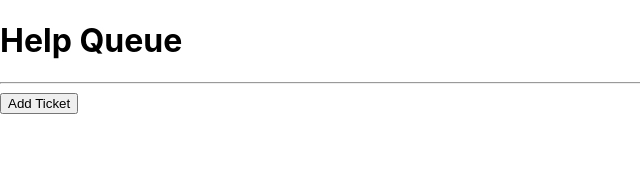
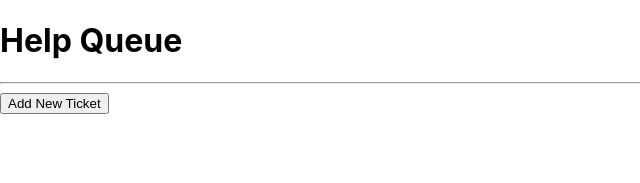
Before and after one commit to lmschless/react-practice, a React (Create React App) app: page / in a window 1280 px wide. Shown: the top 183 px of the page, without its empty margins (0-640 px from the left). Built offline with nearby package versions, Linux system fonts and the light colour scheme.

Commit message:
starting to add ticketdetail component.

```diff
--- a/src/components/TicketControl.js
+++ b/src/components/TicketControl.js
@@ -8,17 +8,18 @@ export default class TicketControl extends Component {
 		this.state = {
 			formVisableOnPage: false,
 			masterTicketList: [],
+			selectedTicket: null
 			// clickCounter: 0,
 			// buttonText: 'Create a new ticket',
-			currentlyVisibleState: (
-				<React.Fragment>
-					<h3>Epicodus Help Queue Ticket Submission</h3>
-					<p>
-						Click below to create a ticket and a teacher will be right over to
-						assist!
-					</p>
-				</React.Fragment>
-			)
+			// currentlyVisibleState: (
+			// 	<React.Fragment>
+			// 		<h3>Epicodus Help Queue Ticket Submission</h3>
+			// 		<p>
+			// 			Click below to create a ticket and a teacher will be right over to
+			// 			assist!
+			// 		</p>
+			// 	</React.Fragment>
+			// )
 		};
 	}
 
@@ -48,7 +49,7 @@ export default class TicketControl extends Component {
 			currentlyVisibleState = (
 				<TicketList ticketList={this.state.masterTicketList} />
 			);
-			buttonText = 'Add Ticket';
+			buttonText = 'Add New Ticket';
 		}
 		return (
 			<React.Fragment>
```
Also changed, not shown: src/components/TicketDetail.js (added).
